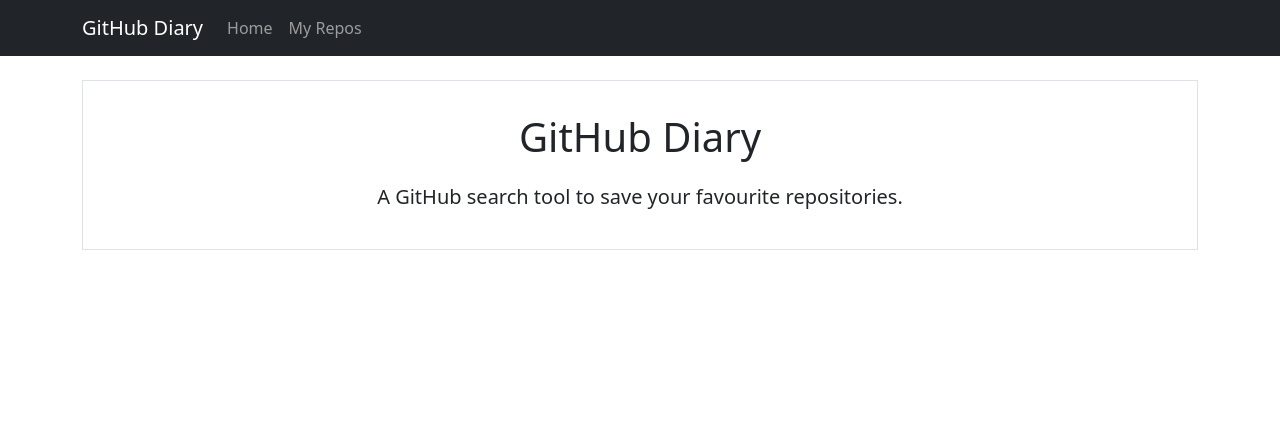
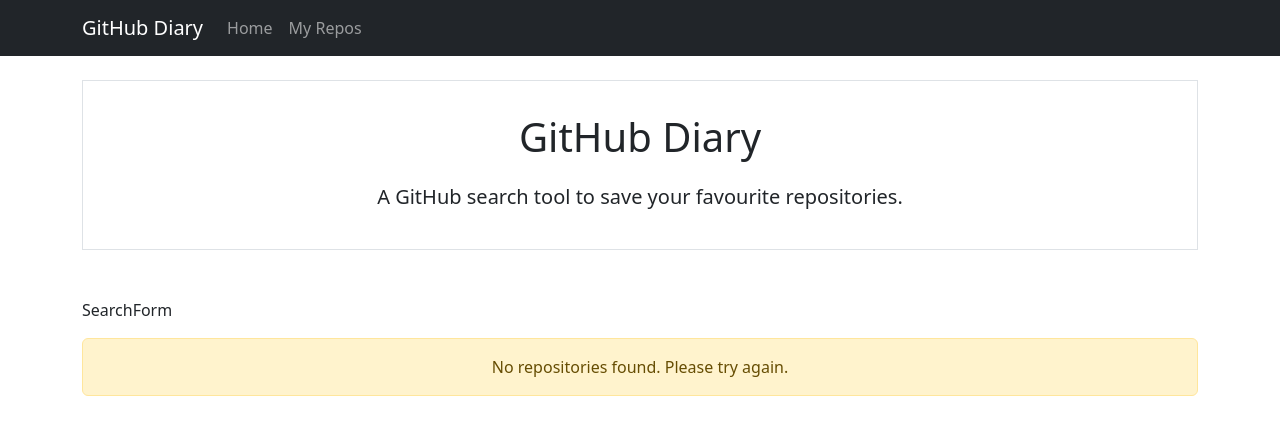
Before and after one commit to surajverma2587/github-diary-306, a React (Create React App) app: page / in a window 1280 px wide. Shown: the top 434 px of the page. Built offline with nearby package versions, Linux system fonts and the light colour scheme.

Commit message:
styled alert component

```diff
--- a/src/components/AlertBanner.js
+++ b/src/components/AlertBanner.js
@@ -1,5 +1,9 @@
-import Stack from "react-bootstrap/Stack";
+import Alert from "react-bootstrap/Alert";
 
-export const AlertBanner = () => {
-  return <Stack>AlertBanner</Stack>;
+export const AlertBanner = ({ message }) => {
+  return (
+    <Alert variant="warning" className="text-center">
+      {message}
+    </Alert>
+  );
 };
--- a/src/pages/Home.js
+++ b/src/pages/Home.js
@@ -1,13 +1,19 @@
 import Stack from "react-bootstrap/Stack";
 import { Banner } from "../components/Banner";
+import { SearchForm } from "../components/SearchForm";
+import { AlertBanner } from "../components/AlertBanner";
 
 export const Home = () => {
   return (
-    <Stack>
+    <Stack gap={3}>
       <Banner
         title="GitHub Diary"
         subTitle="A GitHub search tool to save your favourite repositories."
       />
+
+      <SearchForm />
+
+      <AlertBanner message="No repositories found. Please try again." />
     </Stack>
   );
 };
--- a/src/pages/MyRepos.js
+++ b/src/pages/MyRepos.js
@@ -1,5 +1,6 @@
 import Stack from "react-bootstrap/Stack";
 import { Banner } from "../components/Banner";
+import { AlertBanner } from "../components/AlertBanner";
 
 export const MyRepos = () => {
   return (
@@ -8,6 +9,8 @@
         title="My Repositories"
         subTitle="Here is a list of your saved repositories."
       />
+
+      <AlertBanner message="You have no saved repositories." />
     </Stack>
   );
 };
```
